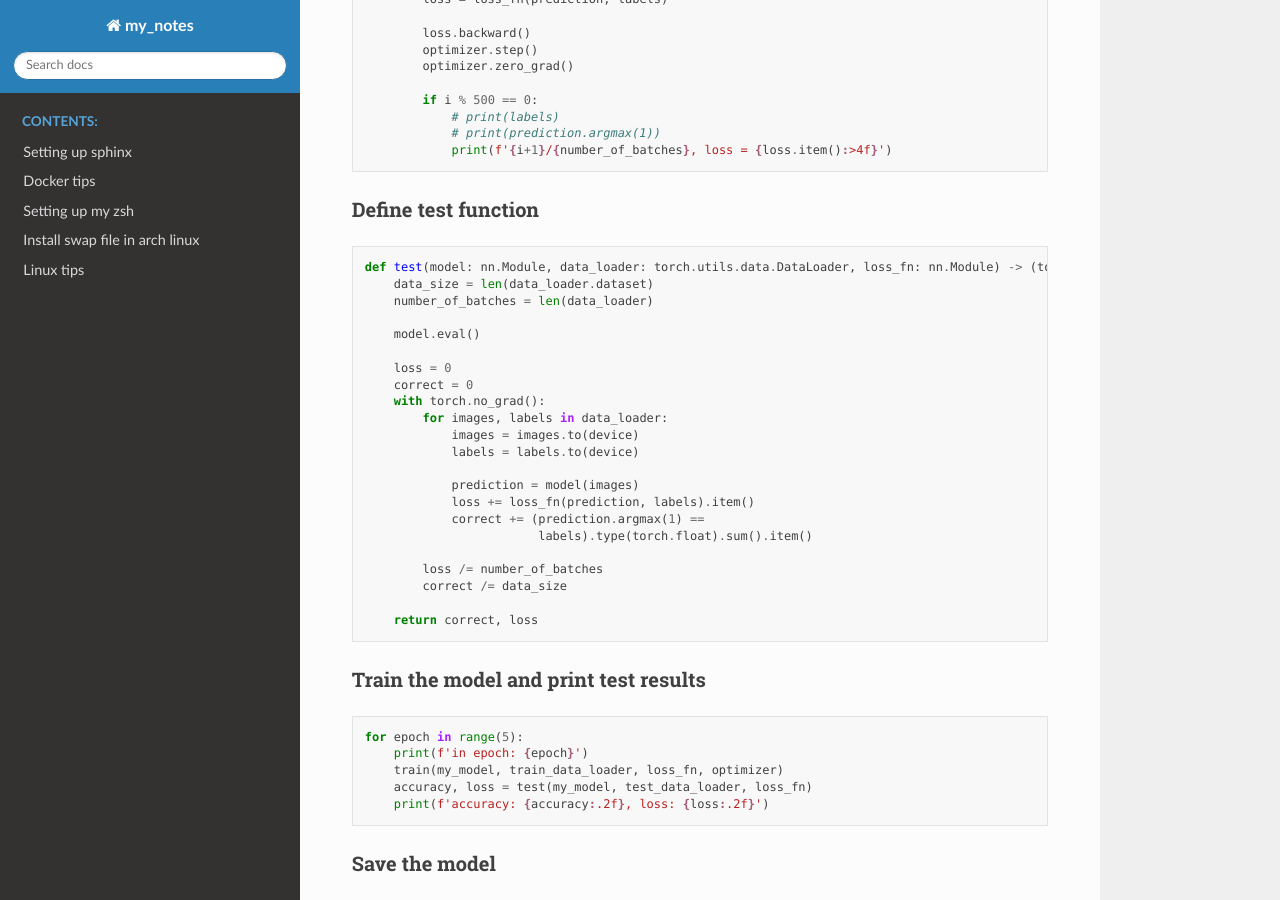
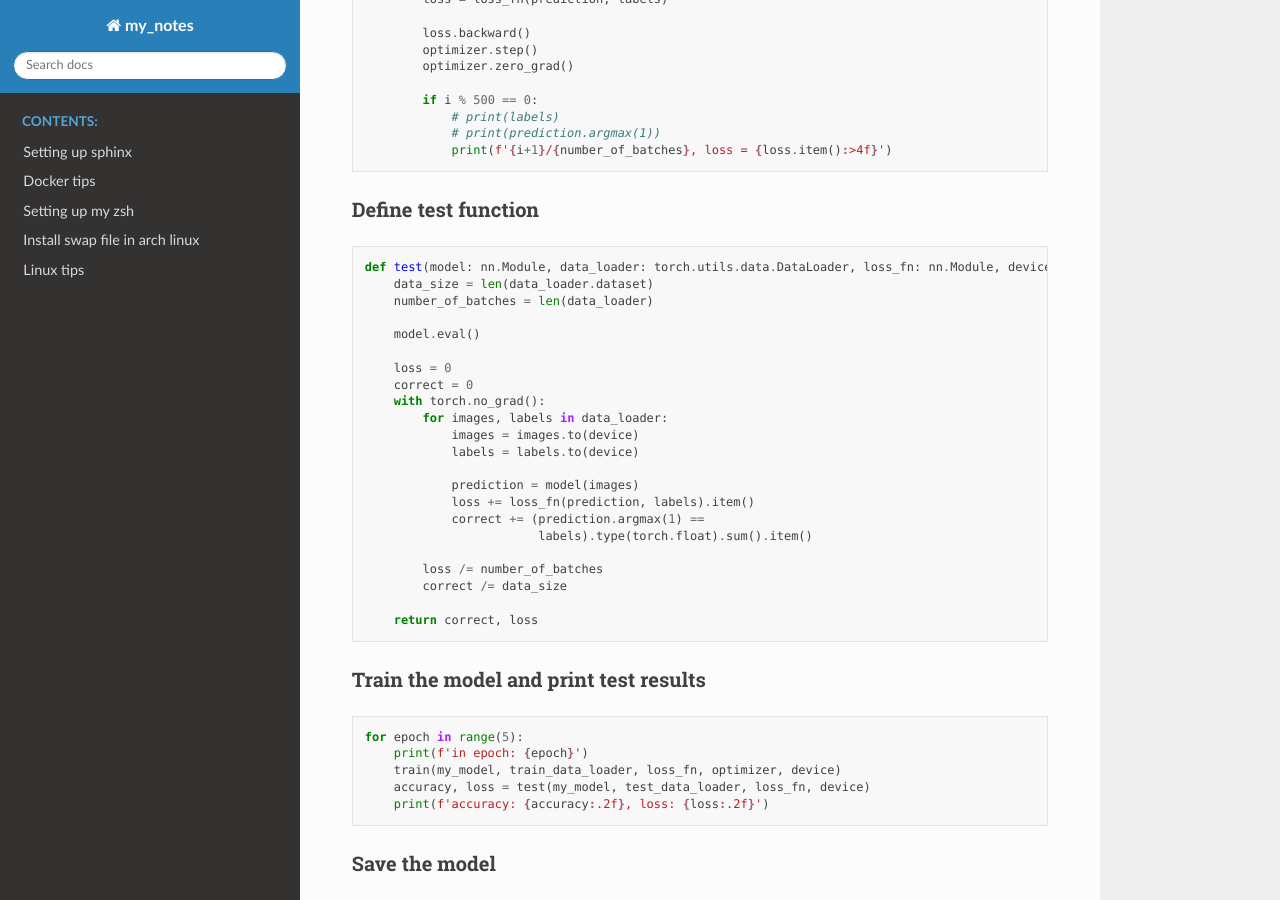
Before and after one commit to LiterallyTheOne/my_notes, a Sphinx documentation site: the page built from docs/source/pytorch_notes.rst, in a window 1280 px wide and 900 px high, scrolled down 1778 px. Built offline with Sphinx 7.4.7 and the Read the Docs theme 2.0.0, drawn with Linux system fonts in a browser that asks for light colours.

Commit message:
Add device as a function argument not as a global variable

```diff
--- a/docs/source/pytorch_notes.rst
+++ b/docs/source/pytorch_notes.rst
@@ -92,7 +92,8 @@
 
 .. code-block:: python
 
-    def train(model: nn.Module, data_loader: torch.utils.data.DataLoader, loss_fn: nn.Module, optimizer: torch.optim.Optimizer):
+
+    def train(model: nn.Module, data_loader: torch.utils.data.DataLoader, loss_fn: nn.Module, optimizer: torch.optim.Optimizer, device:str='cuda'):
         number_of_batches = len(data_loader)
         model.train()
         for i, (images, labels) in enumerate(data_loader):
@@ -116,7 +117,7 @@
 
 .. code-block:: python
 
-    def test(model: nn.Module, data_loader: torch.utils.data.DataLoader, loss_fn: nn.Module) -> (torch.float, torch.float):
+    def test(model: nn.Module, data_loader: torch.utils.data.DataLoader, loss_fn: nn.Module, device:str='cuda') -> (torch.float, torch.float):
         data_size = len(data_loader.dataset)
         number_of_batches = len(data_loader)
 
@@ -146,8 +147,8 @@
 
     for epoch in range(5):
         print(f'in epoch: {epoch}')
-        train(my_model, train_data_loader, loss_fn, optimizer)
-        accuracy, loss = test(my_model, test_data_loader, loss_fn)
+        train(my_model, train_data_loader, loss_fn, optimizer, device)
+        accuracy, loss = test(my_model, test_data_loader, loss_fn, device)
         print(f'accuracy: {accuracy:.2f}, loss: {loss:.2f}')
 
 Save the model
```
